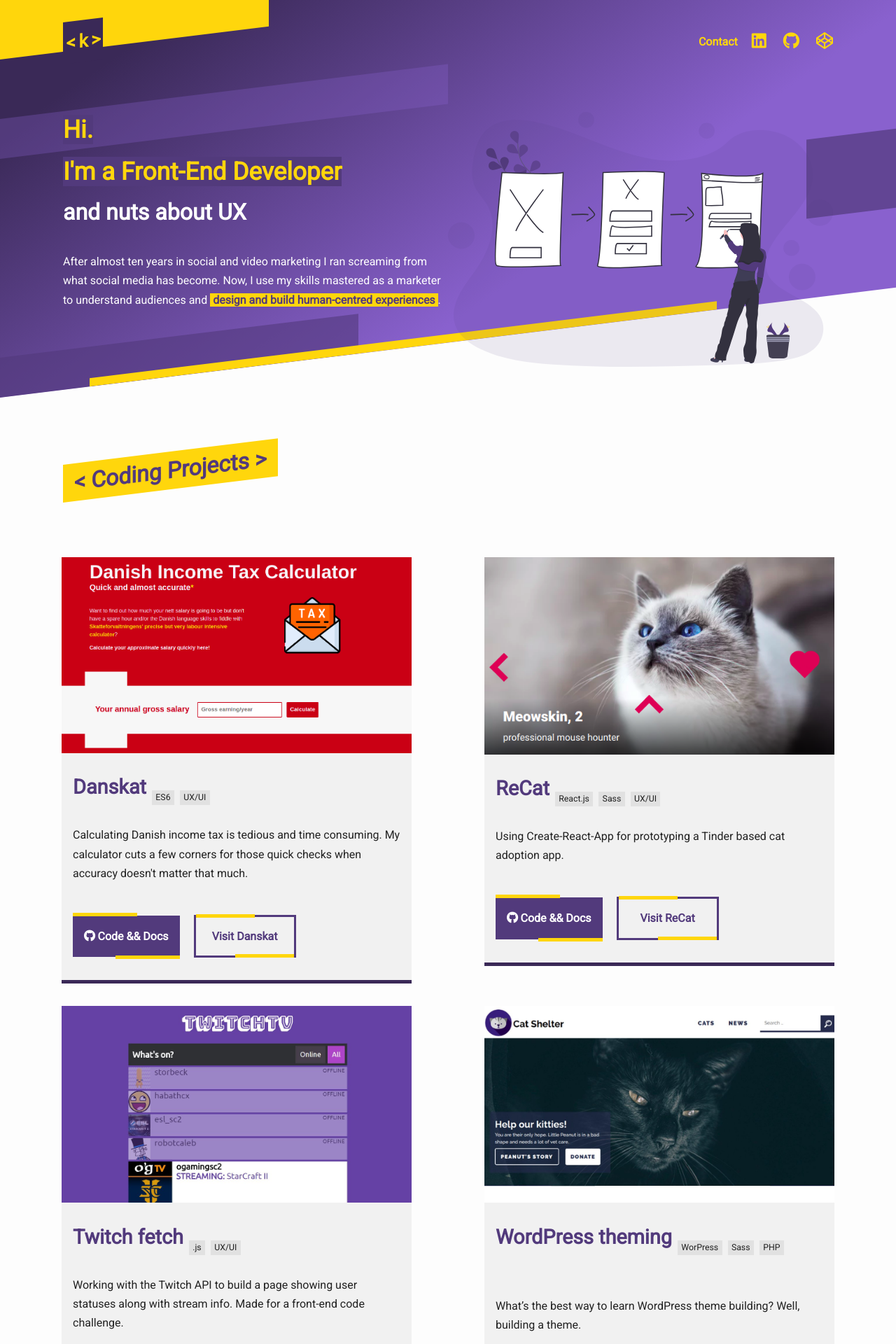
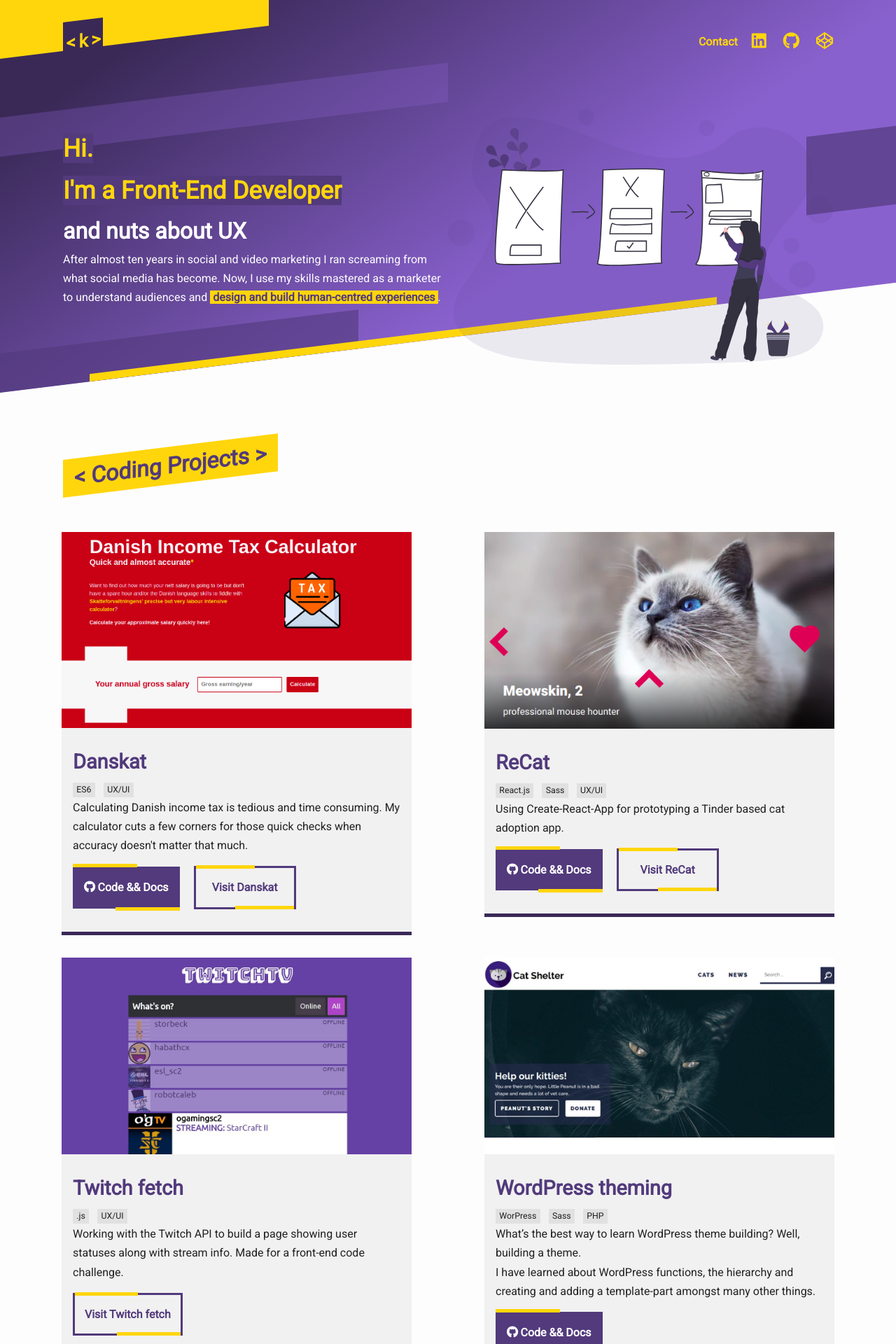
Before and after one commit to krisztin/krisztin.github.io, a Jekyll site: the page built from index.html, in a window 1280 px wide. Shown: the top 1920 px of the page at 70% size. Built offline with Jekyll 4.4.1, drawn with Linux system fonts in a browser that asks for light colours; nearby versions of some CDN libraries.

Commit message:
spacing and project line break

```diff
--- a/_includes/projects.html
+++ b/_includes/projects.html
@@ -4,10 +4,10 @@
   <article class="flex-item project">
     <img src="{{ site.baseurl }}/assets/img/{{ project.img }}">
     <div class="project-meta">
-      <div class="flex-container">
+      <div>
         <h3>{{ project.title }}</h3>
           {% for tag in project.tags %}
-          <span class="tag">{{ tag }} </span>
+          <p class="tag">{{ tag }} </p>
           {% endfor %}
       </div>
       <p>{{ project.description }}</p>
--- a/_sass/minima/_base.scss
+++ b/_sass/minima/_base.scss
@@ -45,11 +45,19 @@
   dl {
     max-width: $text-width;
     margin: auto;
-    padding-bottom: $spacing-unit;
+    padding-bottom: $base-font-size;
   }
 
   figure {
     padding: $spacing-unit 0;
+  }
+
+  h2,
+  h3,
+  h4,
+  h5,
+  h6 {
+    padding-top: $base-font-size * 1.2;
   }
 }
 
@@ -94,23 +102,6 @@
 figure {
   margin: 0;
   padding: 0;
-}
-
-h1,
-h2,
-h3,
-h4,
-h5,
-h6,
-p,
-blockquote,
-pre,
-ul,
-ol,
-dl,
-figure,
-%vertical-rhythm {
-  margin-bottom: $spacing-unit;
 }
 
 h1,
--- a/_sass/minima/_layout.scss
+++ b/_sass/minima/_layout.scss
@@ -86,6 +86,10 @@
   a:hover,
   i:hover {
     color: $colour-secondary;
+  }
+
+  h2 {
+    margin-bottom: 0;
   }
 
   p,
@@ -315,6 +319,7 @@
     background-color: $colour-grey--light;
     margin-right: $base-font-size / 2;
     padding: 0 $base-font-size / 3;
+    display: inline-block;
   }
 
   span:first-of-type {
```
